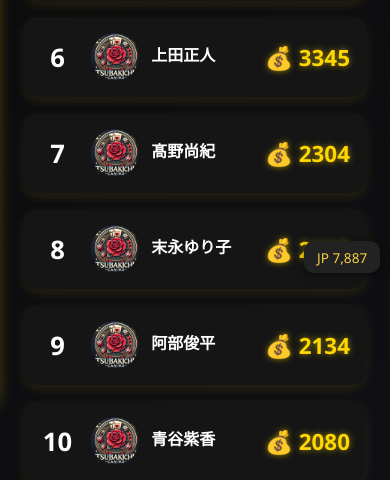
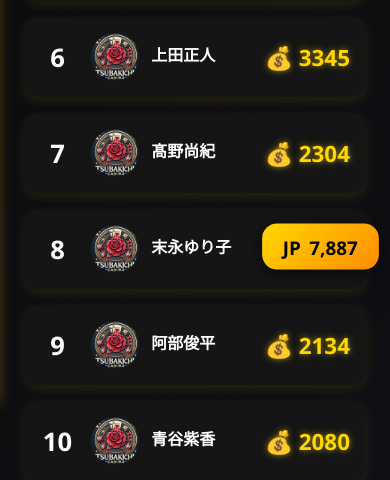
Before and after one commit to AoPong-831/casino_web, a Flask app: page /ranking in a window 390 px wide. Shown: the part 561-1041 px from the top of the page. Run offline with Flask 3, Linux system fonts and the light colour scheme; a user stored in the database is signed in; data comes from the database, SQL or seed files in the repository.

Commit message:
ranking_JP表示_スマホ用修正_3.8

```diff
--- a/app/static/css/style_card.css
+++ b/app/static/css/style_card.css
@@ -57,18 +57,34 @@ h1 {
   }
 
   .jp-card-mobile {
-    display: block; /* スマホでは浮かせて表示 */
+    display: flex;              /* 横並び */
+    align-items: center;        /* 縦位置揃え */
+    justify-content: center;    /* 中央寄せ */
+    gap: 0.5rem;
+
     position: fixed;
-    bottom: 10px;
-    right: 10px;
-    background: #222;
-    color: #f5d142;
-    padding: 0.4rem 0.8rem;
-    border-radius: 10px;
-    font-size: 0.85rem;
-    box-shadow: 0 2px 8px rgba(0,0,0,0.5);
+    bottom: 15px;
+    right: 15px;
+
+    background: linear-gradient(135deg, #ffd700, #ff8c00); /* 金〜オレンジのグラデ */
+    color: #000;
+    padding: 0.6rem 1.2rem;     /* 余白増し */
+    border-radius: 14px;
+
+    font-size: 1.1rem;          /* 文字大きめ */
+    font-weight: bold;
+
+    box-shadow: 0 4px 16px rgba(0,0,0,0.6);
     z-index: 1000;
+
+    animation: jp-pulse 2s infinite; /* 動きを追加 */
   }
+}
+
+/* アニメーション：軽く脈打つ感じ */
+@keyframes jp-pulse {
+  0%, 100% { transform: scale(1); }
+  50% { transform: scale(1.08); }
 }
 
 .jp-card .label {
```
